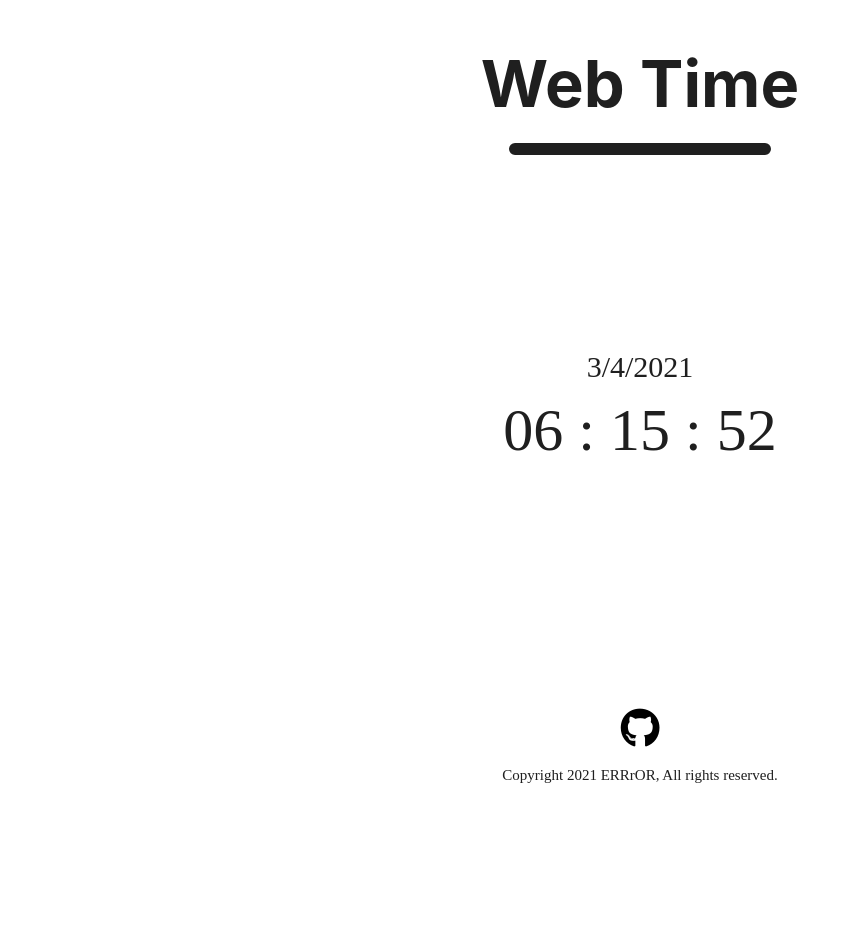
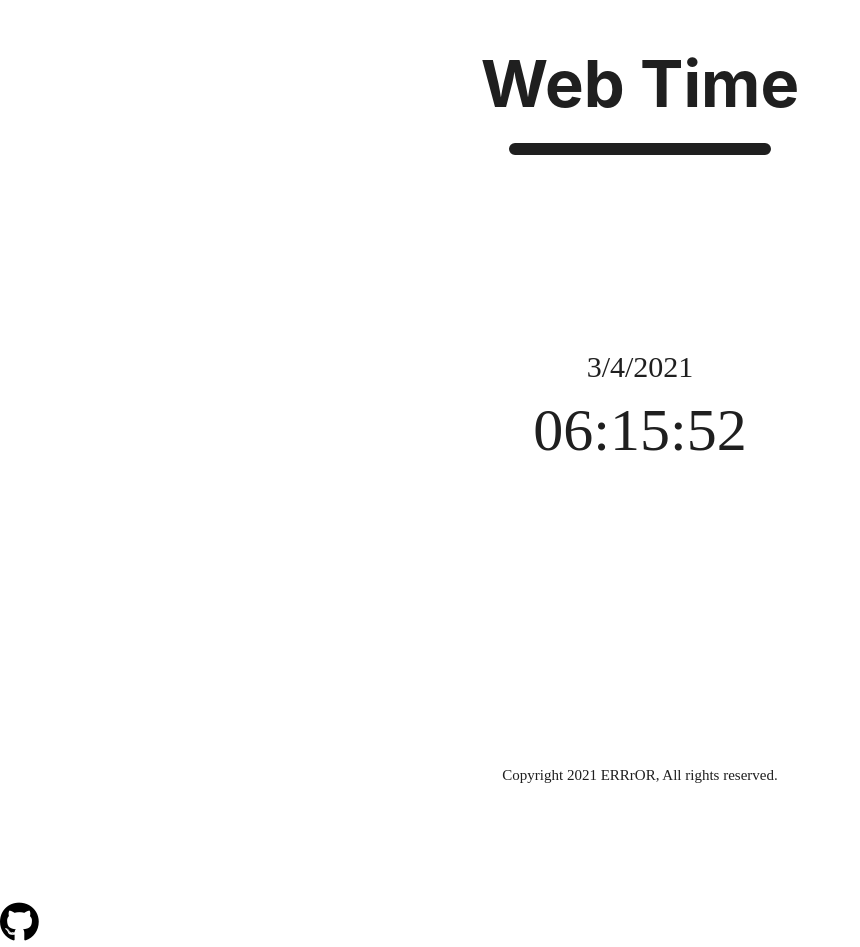
Before and after one commit to unsignd/WebTime, a React (Create React App) app: page / in a window 1280 px wide. Shown: the whole page, without its empty margins (0-860 px from the left). Before the commit the page ends 898 px from the top, so only its background shows below. Built offline with nearby package versions, Linux system fonts and the light colour scheme; a web font is replaced by a local one.

Commit message:
refactor: use toLocalseTimeString

```diff
--- a/src/App.css
+++ b/src/App.css
@@ -1,6 +1,6 @@
-body {
+body{
+  overflow-x: hidden;
   overflow-y: hidden;
-  overflow-x: hidden;
 }
 
 p{
@@ -10,7 +10,6 @@ p{
 
 .footer{
   font-size: 20px;
-  position: absolute;
   top: 92.5%;
   left: 50%;
   transform: translateX(-50%);
@@ -22,7 +21,6 @@ p{
   -webkit-user-select: none;
   user-select: none;
   font-size: 60px;
-  position: absolute;
   top: 27%;
   left: 50%;
   transform: translateX(-50%);
@@ -34,7 +32,6 @@ p{
   -webkit-user-select: none;
   user-select: none;
   font-size: 125px;
-  position: absolute;
   top : 30%;
   left: 50%;
   transform: translateX(-50%);
@@ -75,7 +72,6 @@ a{
   text-decoration: none;
   color: black;
   font-size: 40px;
-  position: absolute;
   top: 88%;
   left: 50%;
   transform: translateX(-50%);
--- a/src/App.js
+++ b/src/App.js
@@ -6,9 +6,7 @@ class App extends Component {
         super();
 
         this.state = {
-            hour: null,
-            minutes: null,
-            second: null,
+            timeString: null,
             dateString: null
         };
     }
@@ -17,9 +15,12 @@ class App extends Component {
         setInterval(() => {
             let today = new Date();
             this.setState({
-                hour: `0${today.getHours()}`.slice(-2),
-                minutes: `0${today.getMinutes()}`.slice(-2),
-                second: `0${today.getSeconds()}`.slice(-2),
+                timeString: today.toLocaleTimeString(undefined, {
+                    hour12: false,
+                    hour: '2-digit',
+                    minute: '2-digit',
+                    second: '2-digit'
+                }),
                 dateString: today.toLocaleDateString()
             });
         }, 1000);
@@ -32,7 +33,7 @@ class App extends Component {
                 <hr/>
 
                 <p className="date" id="date">{this.state.dateString || ''}</p>
-                <p className="clock" id="clock">{this.state.hour ? `${this.state.hour} : ${this.state.minutes} : ${this.state.second}` : 'Calculating'}</p>
+                <p className="clock" id="clock">{this.state.dateString ? this.state.timeString : 'Calculating'}</p>
 
                 <a href="https://github.com/ERRrOR404/WebClock"><i className="fab fa-github"></i></a>
                 <p className="footer">Copyright {new Date().getFullYear()} ERRrOR, All rights reserved.</p>
```
